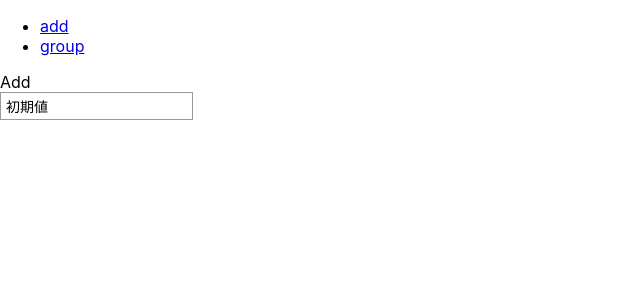
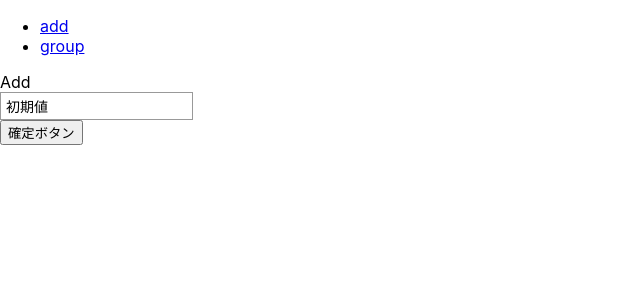
Before and after one commit to gilbeyi/react-demo, a React (Create React App) app: page /add in a window 1280 px wide. Shown: the top 300 px of the page, without its empty margins (0-640 px from the left). Built offline with nearby package versions, Linux system fonts and the light colour scheme.

Commit message:
update:ボタン配置

```diff
--- /dev/null
+++ b/src/assets/style/pages/add.scss
@@ -0,0 +1,11 @@
+.add {
+  &__wrapper {
+    padding: 30px;
+  }
+  &__input {
+    margin: 10px 0;
+  }
+  &__button {
+    margin: 20px 0;
+  }
+}
--- a/src/pages/add.tsx
+++ b/src/pages/add.tsx
@@ -1,20 +1,37 @@
 import React, { useState, useEffect } from 'react'
 
 import AppInput from 'components/atoms/AppInput'
+import AppButton from 'components/atoms/AppButton'
 
 const AddPage = () => {
   const [value, setValue] = useState('')
+  const [result, setResult] = useState('')
   useEffect(() => {
     setValue('初期値')
   }, [])
+  const onClick = (_e: React.MouseEvent<HTMLElement>) => {
+    setResult(value)
+  }
   return (
-    <div>
+    <div className="add__wrapper">
       Add
       <div>
         <AppInput
           value={value}
+          className="add__input"
           onChange={setValue}
         />
+      </div>
+      <div>
+        <AppButton
+          className="add__button"
+          onClick={onClick}
+        >
+          確定ボタン
+        </AppButton>
+      </div>
+      <div>
+        {result}
       </div>
     </div>
   )
```
